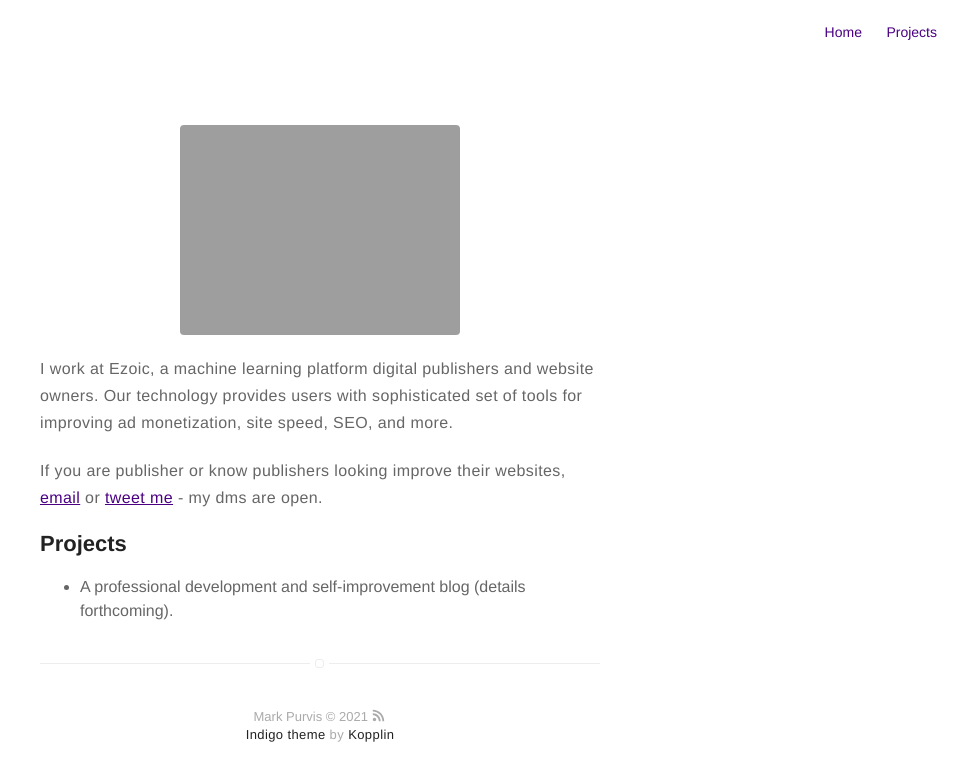
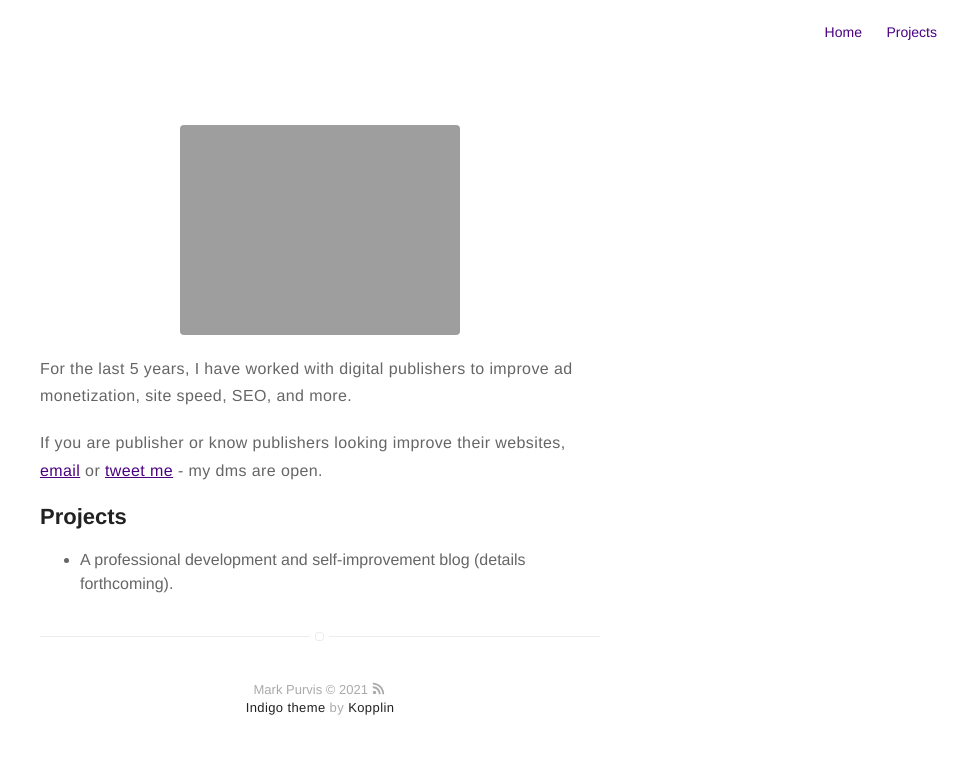
Before and after one commit to markprvs/markprvs.github.io, a Jekyll site: the page built from about.md, in a window 1280 px wide. Shown: the top 781 px of the page, without its empty margins (320-1280 px from the left). Built offline with Jekyll 4.4.1, drawn with Linux system fonts in a browser that asks for light colours.

Commit message:
Update about.md

```diff
--- a/about.md
+++ b/about.md
@@ -5,7 +5,7 @@ layout: page
 
 ![Profile Image]({{ site.url }}/{{ site.picture }})
 
-<p> <b>I work at Ezoic, a machine learning platform digital publishers and website owners. Our technology provides users with sophisticated set of tools for improving ad monetization, site speed, SEO, and more.</b></p>
+<p> <b>For the last 5 years, I have worked with digital publishers to improve ad monetization, site speed, SEO, and more.</b></p>
 
 <p><b> If you are publisher or know publishers looking improve their websites, <a href="mailto:me@mark-purvis.com">email</a> or <a href="https://www.twitter.com/markprvs/">tweet me</a> - my dms are open.
 
```
